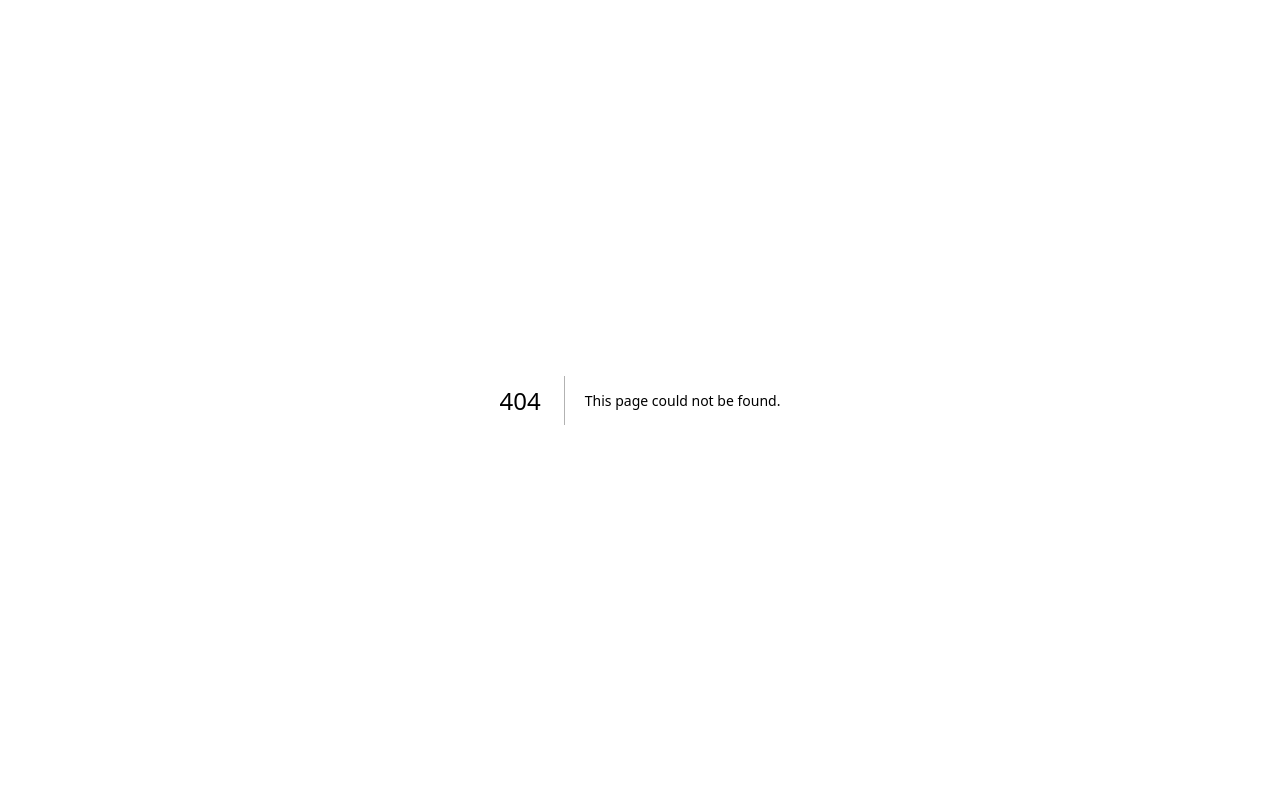
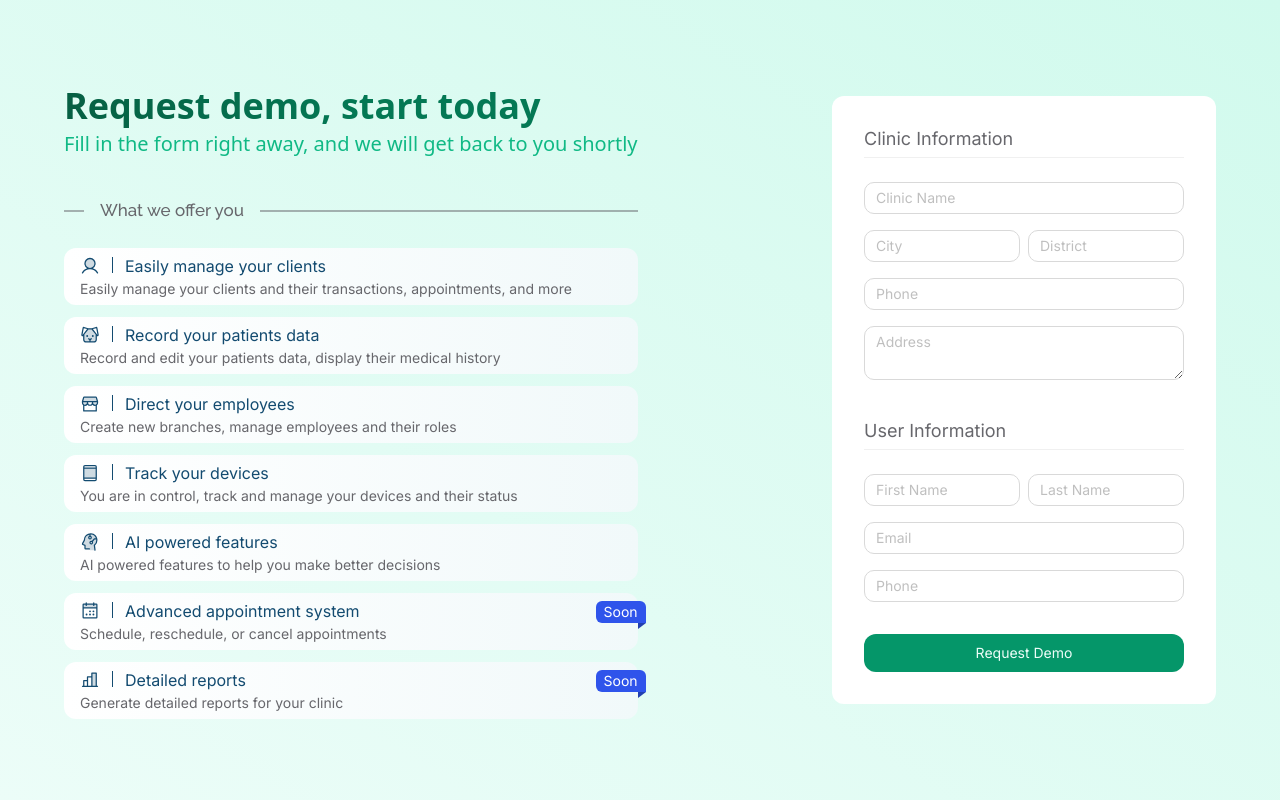
Before and after one commit to gorkemdurgun/veticube-portal, a Next.js app: page /request-demo in a window 1280 px wide. Before the commit this address had no page. Built offline with nearby package versions, Linux system fonts and the light colour scheme; no server answers; what amazon-cognito-identity-js would draw is missing.

Commit message:
refactor: Update fonts and styles for better readability and design consistency, Added and wip RequestDemoPage

```diff
--- /dev/null
+++ b/src/app/(auth)/request-demo/page.tsx
@@ -0,0 +1,186 @@
+"use client";
+
+import React, { useEffect, useState } from "react";
+
+import {
+  PiUserDuotone as ManageClientsIcon,
+  PiDogDuotone as ManagePatientsIcon,
+  PiStorefrontDuotone as BranchesIcon,
+  PiDeviceTabletDuotone as DevicesIcon,
+  PiHeadCircuitDuotone as AiIcon,
+  PiCalendarDotsDuotone as AppointmentsIcon,
+  PiChartBarDuotone as ReportsIcon,
+} from "react-icons/pi";
+
+import { LockOutlined, UserOutlined } from "@ant-design/icons";
+import { Badge, Button, Card, Descriptions, Divider, Form, Input, message } from "antd";
+import { useRouter } from "next/navigation";
+
+import { useAppDispatch, useAppSelector, useCustomAppQuery } from "@/hooks";
+import { loginRequest } from "@/redux/slices/authSlice";
+import { queries } from "@/services/db";
+
+import { CustomButton } from "@/components/common";
+import { VerifyUserModal } from "@/components/modals";
+
+type RequestDemoForm = {
+  clinic: {
+    name: string;
+    city: string;
+    district: string;
+    address: string;
+    phone: string;
+    website?: string;
+    number_of_vets: number;
+    services_offered?: string[];
+  };
+  user: {
+    first_name: string;
+    last_name: string;
+    email: string;
+    phone: string;
+  };
+  active_softwares?: string[];
+  feedback_channel?: string;
+};
+
+const RequestDemoPage: React.FC = () => {
+  const router = useRouter();
+
+  const [requestDemoForm] = Form.useForm<RequestDemoForm>();
+
+  const { data: userData } = useCustomAppQuery({
+    query: queries.user.GetUser,
+    options: {
+      variables: {},
+    },
+  });
+
+  const handleSubmit = () => {
+    console.log("Request Demo form values:", requestDemoForm.getFieldsValue());
+    // requestDemoForm.validateFields().then(() => {});
+  };
+
+  const FeatureCard: React.FC<{
+    title: string;
+    description: string;
+    icon: React.ReactNode;
+    soon?: boolean;
+  }> = ({ title, description, icon, soon }) => {
+    return (
+      <Badge.Ribbon className={`${soon ? "" : "hidden"}`} text="Soon" color="geekblue">
+        <div className={`group cursor-pointer w-full flex flex-col gap-1 py-2 px-4 rounded-xl bg-gradient-to-r from-white to-teal-50`}>
+          <div className="flex gap-1 items-center">
+            {icon}
+            <Divider type="vertical" className="h-4 !border-blue-900" />
+            <h5 className="text-md text-blue-900">{title}</h5>
+          </div>
+          <p className="text-sm text-gray-800 transition-all duration-300">{description}</p>
+        </div>
+      </Badge.Ribbon>
+    );
+  };
+
+  return (
+    <div className="min-h-screen flex items-center justify-between gap-24 p-16 bg-gradient-to-tr from-green-50 to-green-100">
+      <div className="flex flex-col gap-6">
+        <span>
+          <h5 className="text-5xl heading-gradient font-bold">Request demo, start today</h5>
+          <p className="text-2xl text-green-500">Fill in the form right away, and we will get back to you shortly</p>
+        </span>
+        <div className="flex flex-col gap-2">
+          <Divider orientation="left" className="!border-gray-800">
+            <h2 className="text-lg text-gray-800 font-raleway">What we offer you</h2>
+          </Divider>
+          <div className="flex flex-col gap-3">
+            <FeatureCard
+              title="Easily manage your clients"
+              description="Easily manage your clients and their transactions, appointments, and more"
+              icon={<ManageClientsIcon className="w-5 h-5 text-blue-900" />}
+            />
+            <FeatureCard
+              title="Record your patients data"
+              description="Record and edit your patients data, display their medical history"
+              icon={<ManagePatientsIcon className="w-5 h-5 text-blue-900" />}
+            />
+            <FeatureCard
+              title="Direct your employees"
+              description="Create new branches, manage employees and their roles"
+              icon={<BranchesIcon className="w-5 h-5 text-blue-900" />}
+            />
+            <FeatureCard
+              title="Track your devices"
+              description="You are in control, track and manage your devices and their status"
+              icon={<DevicesIcon className="w-5 h-5 text-blue-900" />}
+            />
+            <FeatureCard
+              title="AI powered features"
+              description="AI powered features to help you make better decisions"
+              icon={<AiIcon className="w-5 h-5 text-blue-900" />}
+            />
+            <FeatureCard
+              soon
+              title="Advanced appointment system"
+              description="Schedule, reschedule, or cancel appointments"
+              icon={<AppointmentsIcon className="w-5 h-5 text-blue-900" />}
+            />
+            <FeatureCard
+              soon
+              title="Detailed reports"
+              description="Generate detailed reports for your clinic"
+              icon={<ReportsIcon className="w-5 h-5 text-blue-900" />}
+            />
+          </div>
+        </div>
+      </div>
+      <div className="w-96 p-8 bg-white rounded-xl">
+        <Form name="request-demo-form" preserve={false} form={requestDemoForm} onFinish={handleSubmit}>
+          <div className="flex flex-col">
+            <h5 className="text-xl text-gray-800">Clinic Information</h5>
+            <Divider className="mt-2 mb-6" />
+            <Form.Item name="clinic_name" rules={[{ required: true, message: "Please input your Email!" }]}>
+              <Input placeholder="Clinic Name" name="clinic_name" />
+            </Form.Item>
+            <div className="grid grid-cols-2 gap-2">
+              <Form.Item name="city" rules={[{ required: true, message: "Please input your City!" }]}>
+                <Input placeholder="City" name="city" />
+              </Form.Item>
+              <Form.Item name="district" rules={[{ required: true, message: "Please input your District!" }]}>
+                <Input placeholder="District" name="district" />
+              </Form.Item>
+            </div>
+            <Form.Item name="phone" rules={[{ required: true, message: "Please input your Phone!" }]}>
+              <Input placeholder="Phone" name="phone" />
+            </Form.Item>
+            <Form.Item name="address" rules={[{ required: true, message: "Please input your Address!" }]}>
+              <Input.TextArea placeholder="Address" name="address" />
+            </Form.Item>
+          </div>
+          <div className="flex flex-col mt-6">
+            <h5 className="text-xl text-gray-800">User Information</h5>
+            <Divider className="mt-2 mb-6" />
+            <div className="grid grid-cols-2 gap-2">
+              <Form.Item name="first_name" rules={[{ required: true, message: "Please input your First Name!" }]}>
+                <Input placeholder="First Name" name="first_name" />
+              </Form.Item>
+              <Form.Item name="last_name" rules={[{ required: true, message: "Please input your Last Name!" }]}>
+                <Input placeholder="Last Name" name="last_name" />
+              </Form.Item>
+            </div>
+            <Form.Item name="email" rules={[{ required: true, message: "Please input your Email!" }]}>
+              <Input placeholder="Email" name="email" />
+            </Form.Item>
+            <Form.Item name="phone" rules={[{ required: true, message: "Please input your Phone!" }]}>
+              <Input placeholder="Phone" name="phone" />
+            </Form.Item>
+          </div>
+          <CustomButton className="w-full mt-4" variant="primary-opaque">
+            Request Demo
+          </CustomButton>
+        </Form>
+      </div>
+    </div>
+  );
+};
+
+export default RequestDemoPage;
--- a/src/app/layout.tsx
+++ b/src/app/layout.tsx
@@ -11,7 +11,10 @@
       <head>
         <link rel="preconnect" href="https://fonts.googleapis.com" />
         <link rel="preconnect" href="https://fonts.gstatic.com" />
-        <link href="https://fonts.googleapis.com/css2?family=Inter:wght@100..900&family=Oswald:wght@200..700&display=swap" rel="stylesheet" />
+        <link
+          href="https://fonts.googleapis.com/css2?family=Inter:ital,opsz,wght@0,14..32,100..900;1,14..32,100..900&family=Oswald:wght@200..700&family=Raleway:ital,wght@0,100..900;1,100..900&display=swap"
+          rel="stylesheet"
+        />
       </head>
       <body>
         <Providers>{children}</Providers>
--- a/src/styles/globals.css
+++ b/src/styles/globals.css
@@ -22,6 +22,12 @@
   .scrollbar-hide {
     scrollbar-width: none;
     -ms-overflow-style: none;
+  }
+
+  .heading-gradient {
+    background: linear-gradient(90deg, #065f43 0%, #047854 50%);
+    -webkit-background-clip: text;
+    -webkit-text-fill-color: transparent;
   }
 }
 
--- a/tailwind.config.ts
+++ b/tailwind.config.ts
@@ -6,6 +6,7 @@
     fontFamily: {
       inter: ["Inter", "sans-serif"],
       oswald: ["Oswald", "sans-serif"],
+      raleway: ["Raleway", "sans-serif"],
     },
     fontSize: {
       xs: "0.75rem",
@@ -75,6 +76,19 @@
         "900": "#134b70",
         "950": "#0c2c45",
       },
+      teal: {
+        "50": "#f1f9fa",
+        "100": "#dceef1",
+        "200": "#bddfe4",
+        "300": "#90c7d0",
+        "400": "#64abb9",
+        "500": "#408a9a",
+        "600": "#387282",
+        "700": "#325d6c",
+        "800": "#304f5a",
+        "900": "#2c434d",
+        "950": "#192b33",
+      },
       pink: {
         "50": "#fef1fa",
         "100": "#fee5f6",
@@ -135,6 +149,7 @@
       },
       boxShadow: {
         basic: "0 5px 15px -10px rgba(150,170,180,0.5)",
+        high: "0 5px 15px -10px rgba(150,170,180,0.5)",
       },
     },
   },
```
